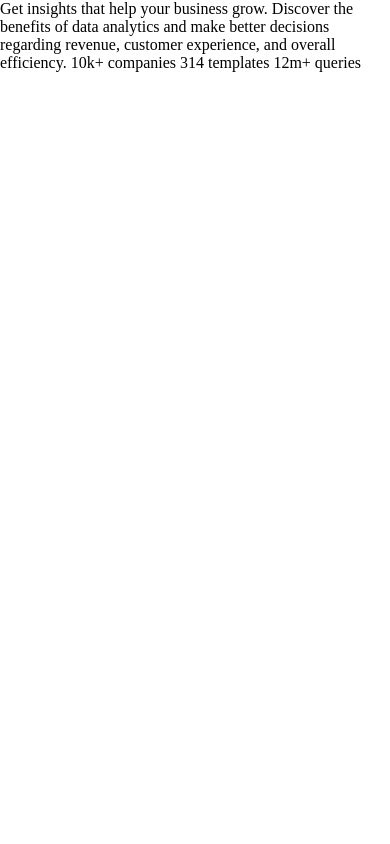
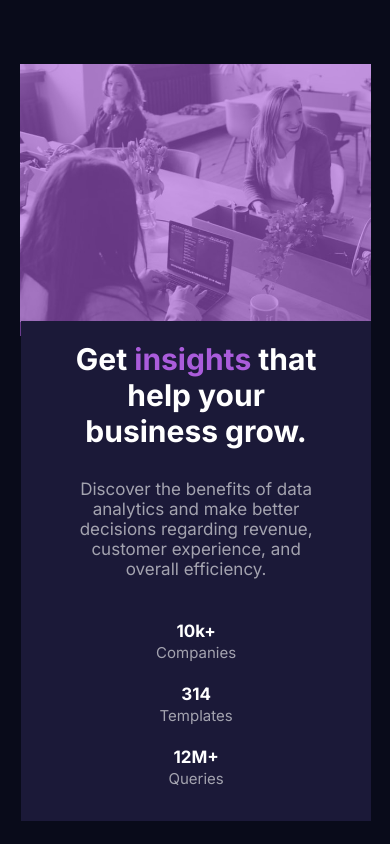
Before and after one commit to pankajkulsange/Stats-preview-card-component-challenge-hub, a plain HTML site: page stats-preview-card-component-main/index.html in a window 390 px wide. Drawn offline with Linux system fonts and the light colour scheme.

Commit message:
mobile view done

```diff
--- a/stats-preview-card-component-main/index.html
+++ b/stats-preview-card-component-main/index.html
@@ -16,8 +16,31 @@
     <link rel="stylesheet" href="style.css" />
   </head>
   <body>
-    Get insights that help your business grow. Discover the benefits of data
-    analytics and make better decisions regarding revenue, customer experience,
-    and overall efficiency. 10k+ companies 314 templates 12m+ queries
+    <div class="container">
+      <div class="overlay"></div>
+      <img src="./images/image-header-mobile.jpg" alt="" class="hero-img" />
+      <div class="bg-color">
+        <div class="context">
+          <div class="heading">
+            <h1>
+              Get <label class="highlight">insights</label> that help your
+              business grow.
+            </h1>
+          </div>
+          <div class="details">
+            Discover the benefits of data analytics and make better decisions
+            regarding revenue, customer experience, and overall efficiency.
+          </div>
+        </div>
+        <div class="counts">
+          <div class="count-heading">10k+</div>
+          <div class="count-text">Companies</div>
+          <div class="count-heading">314</div>
+          <div class="count-text">Templates</div>
+          <div class="count-heading">12M+</div>
+          <div class="count-text">Queries</div>
+        </div>
+      </div>
+    </div>
   </body>
 </html>
--- a/stats-preview-card-component-main/style.css
+++ b/stats-preview-card-component-main/style.css
@@ -4,8 +4,9 @@
   margin: 0;
   padding: 0;
   box-sizing: border-box;
-  /* font-family: 'Inter', sans-serif;
-font-family: 'Lexend Deca', sans-serif; */
+
+  font-family: "Lexend Deca", sans-serif;
+  font-family: "Inter", sans-serif;
 }
 :root {
   --Very-dark-blue: hsl(233, 47%, 7%);
@@ -15,3 +16,66 @@ font-family: 'Lexend Deca', sans-serif; */
   --Slightly-transparent-white: hsla(0, 0%, 100%, 0.75);
   --Slightly-transparent-white: hsla(0, 0%, 100%, 0.6);
 }
+body {
+  position: relative;
+  background-color: var(--Very-dark-blue);
+  color: var(--White);
+  text-align: center;
+  padding: 4rem 0;
+  font-size: 15px;
+}
+.overlay {
+  display: inline-block;
+
+  position: absolute;
+  width: 90%;
+  height: 272px;
+  background-color: var(--Soft-violet);
+  opacity: 0.6;
+}
+.bg-color {
+  display: block;
+  position: absolute;
+
+  width: 89.8%;
+  height: 500px;
+  background-color: var(--Dark-desaturated-blue);
+  margin-left: 21px;
+  margin-top: -5px;
+}
+.container {
+  width: 100%;
+  overflow: hidden;
+}
+.hero-img {
+  display: inline-block;
+  width: 90%;
+}
+.context {
+  display: inline-block;
+  width: 75%;
+}
+.heading {
+  font-weight: 700;
+  padding: 20px 0;
+}
+.highlight {
+  color: var(--Soft-violet);
+}
+.details {
+  font-size: 17px;
+  color: var(--Slightly-transparent-white);
+  padding: 10px 0;
+}
+.counts {
+  padding: 10px 0;
+}
+.count-heading {
+  font-size: 17px;
+  font-weight: 700;
+  padding: 2px 0;
+  margin-top: 20px;
+}
+.count-text {
+  color: var(--Slightly-transparent-white);
+}
```
